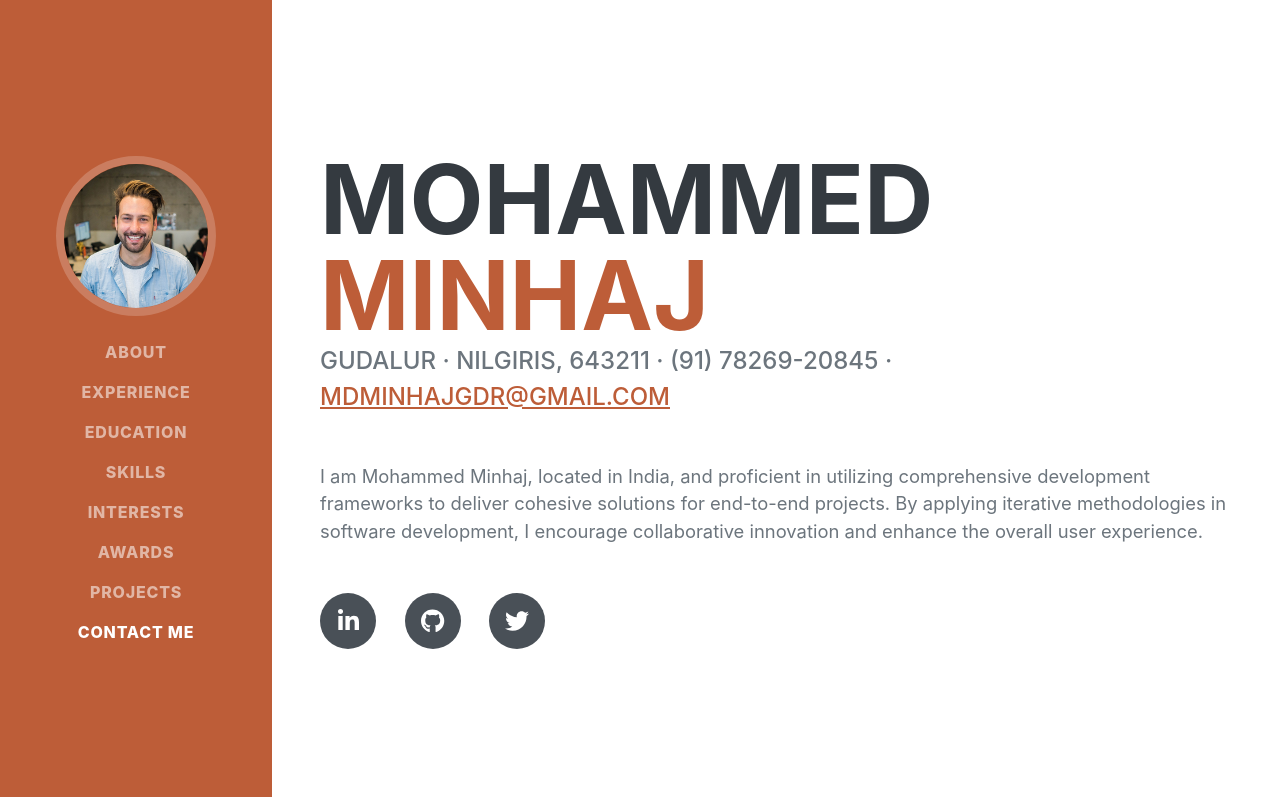
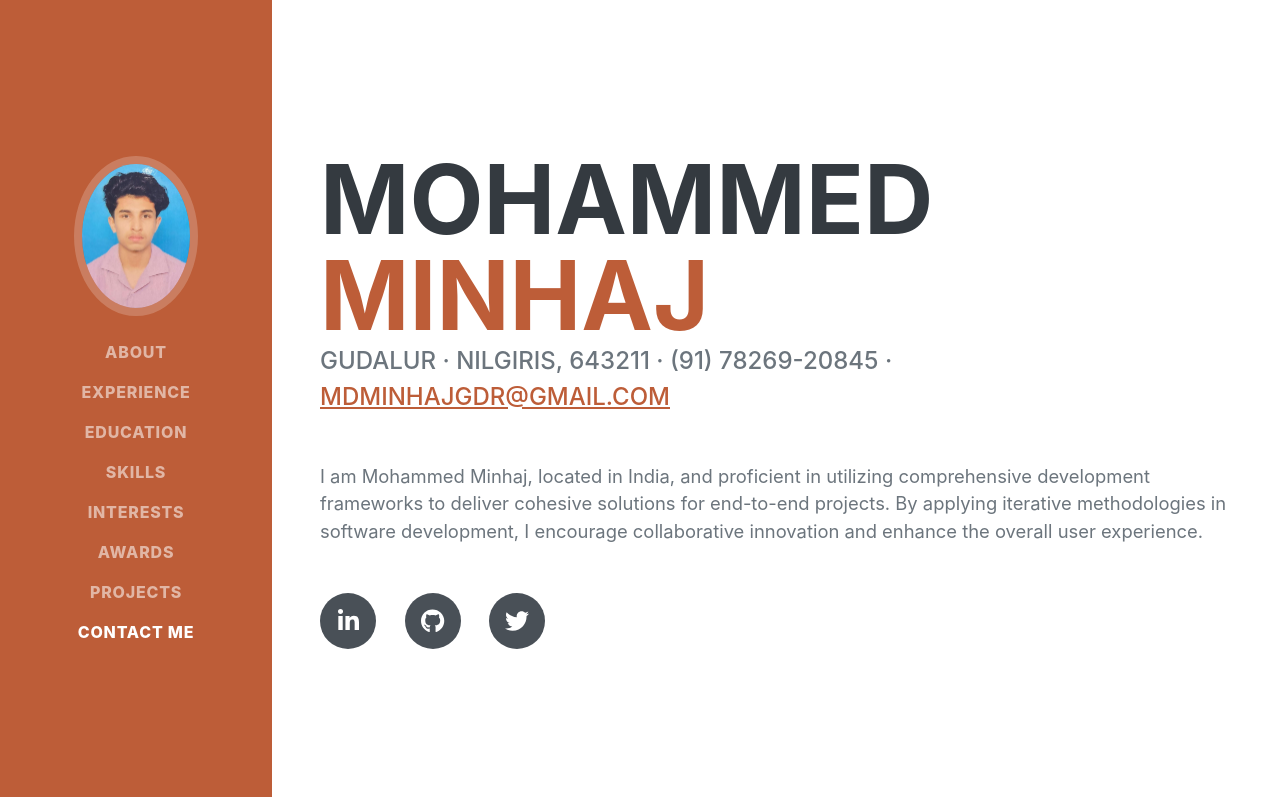
Before and after one commit to Minhajxdd/PortphoioWeek02, a plain HTML site: page index.html in a window 1280 px wide. Shown: the top 797 px of the page. Drawn offline with nearby package versions, Linux system fonts and the light colour scheme; a web font is replaced by a local one.

Commit message:
Profile photo added

```diff
--- a/index.html
+++ b/index.html
@@ -22,7 +22,7 @@
         <nav class="navbar navbar-expand-lg navbar-dark bg-primary fixed-top" id="sideNav">
             <a class="navbar-brand js-scroll-trigger" href="#page-top">
                 <span class="d-block d-lg-none">Mohammed Minhaj</span>
-                <span class="d-none d-lg-block"><img class="img-fluid img-profile rounded-circle mx-auto mb-2" src="assets/img/profile.jpg" alt="..." /></span>
+                <span class="d-none d-lg-block"><img class="img-fluid img-profile rounded-circle mx-auto mb-2" src="/images/passport.png" alt="..." /></span>
             </a>
             <button class="navbar-toggler" type="button" data-bs-toggle="collapse" data-bs-target="#navbarResponsive" aria-controls="navbarResponsive" aria-expanded="false" aria-label="Toggle navigation"><span class="navbar-toggler-icon"></span></button>
             <div class="collapse navbar-collapse" id="navbarResponsive">
@@ -246,6 +246,7 @@
                         <label for="Formname" class="form-label fw-bolder fs-3">Name :</label>
                         <input type="text" class="form-control input-lg" id="Formname" name="Name">
                         <span id="name_error"></span>
+
                     </div>
                     <div class="mb-3">
                       <label for="Formemail" class="form-label fw-bolder fs-3">Email : </label>
```
Also changed, not shown: images/passport.png (added).
